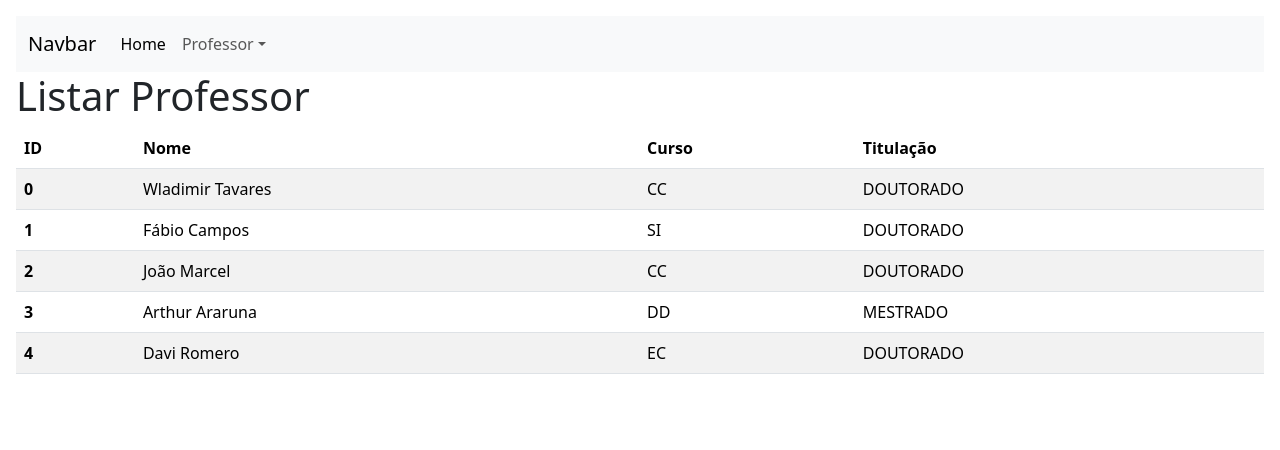
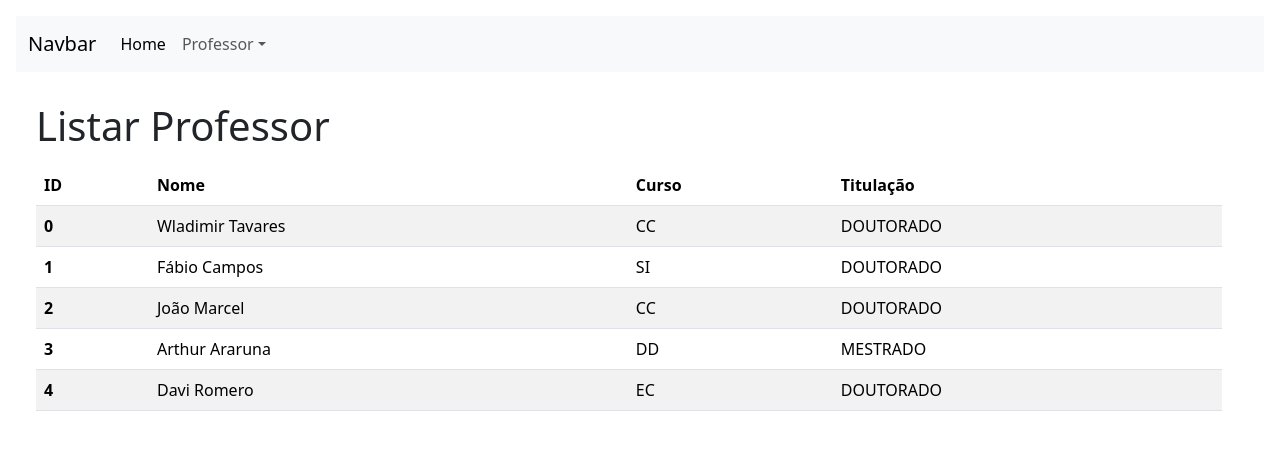
Before and after one commit to jeffersoncarvalho/ufc_2024_1, a React (Create React App) app in the folder WEB/T04/curso_react/: page /professor/listar in a window 1280 px wide. Shown: the top 450 px of the page. Built offline with nearby package versions, Linux system fonts and the light colour scheme.

Commit message:
crud listar bootstrap

```diff
--- /dev/null
+++ b/WEB/T04/curso_react/src/components/17CRUD/css/crud.css
@@ -0,0 +1,9 @@
+.page-content {
+    margin-top: 30px;
+    margin-left: 20px;
+    width: 95%;
+}
+
+.table-content {
+    margin-top: 15px;
+}
--- a/WEB/T04/curso_react/src/components/17CRUD/professor/Listar.js
+++ b/WEB/T04/curso_react/src/components/17CRUD/professor/Listar.js
@@ -1,4 +1,5 @@
 import professores from "../data/db_professor";
+import "../css/crud.css"
 
 const Listar = () => {
   const renderizarProfessores = () => {
@@ -18,9 +19,9 @@ const Listar = () => {
   };
 
   return (
-    <>
+    <div className="page-content">
       <h1>Listar Professor</h1>
-      <div>
+      <div className="table-content">
         <table className="table table-striped">
           <thead>
             <tr>
@@ -35,7 +36,7 @@ const Listar = () => {
           </tbody>
         </table>
       </div>
-    </>
+    </div>
   );
 };
 
```
